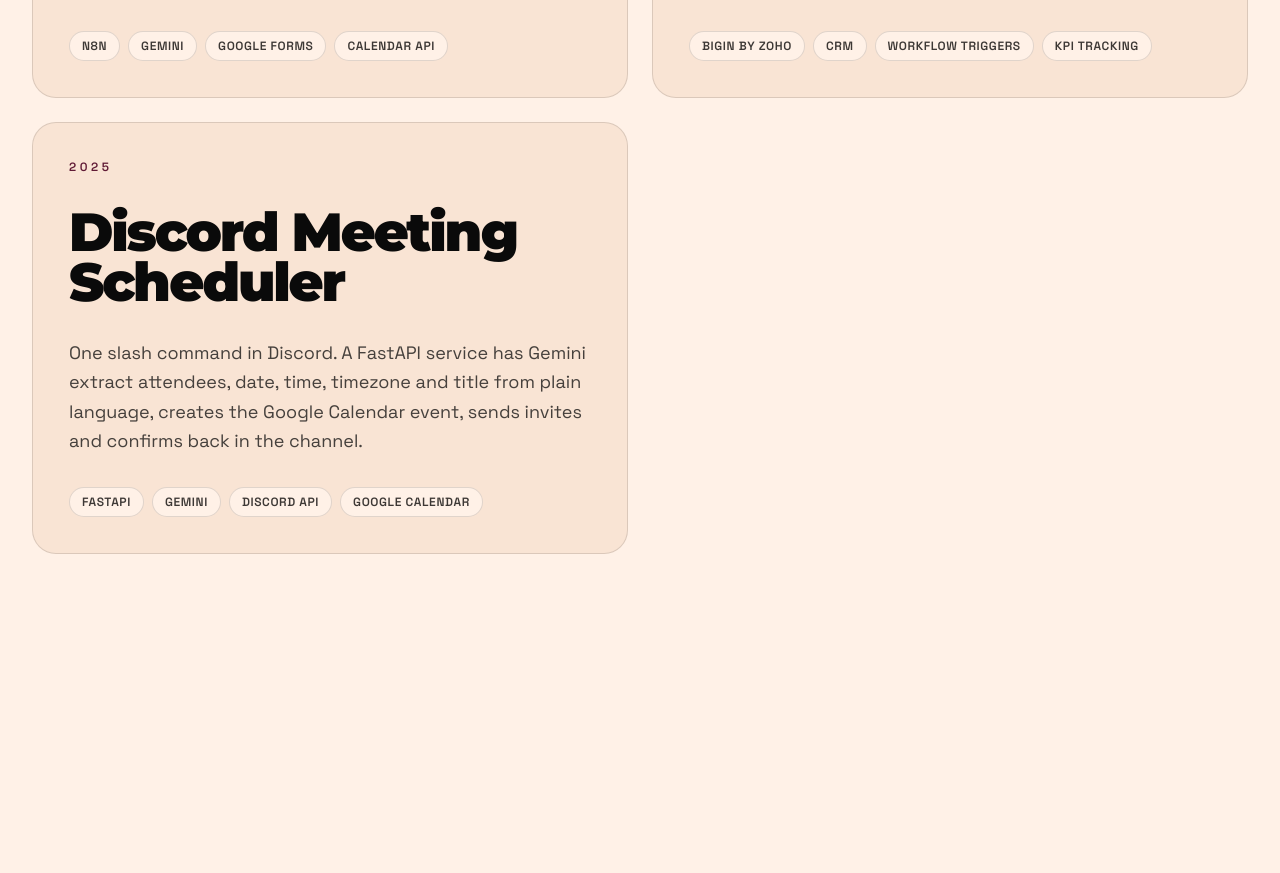
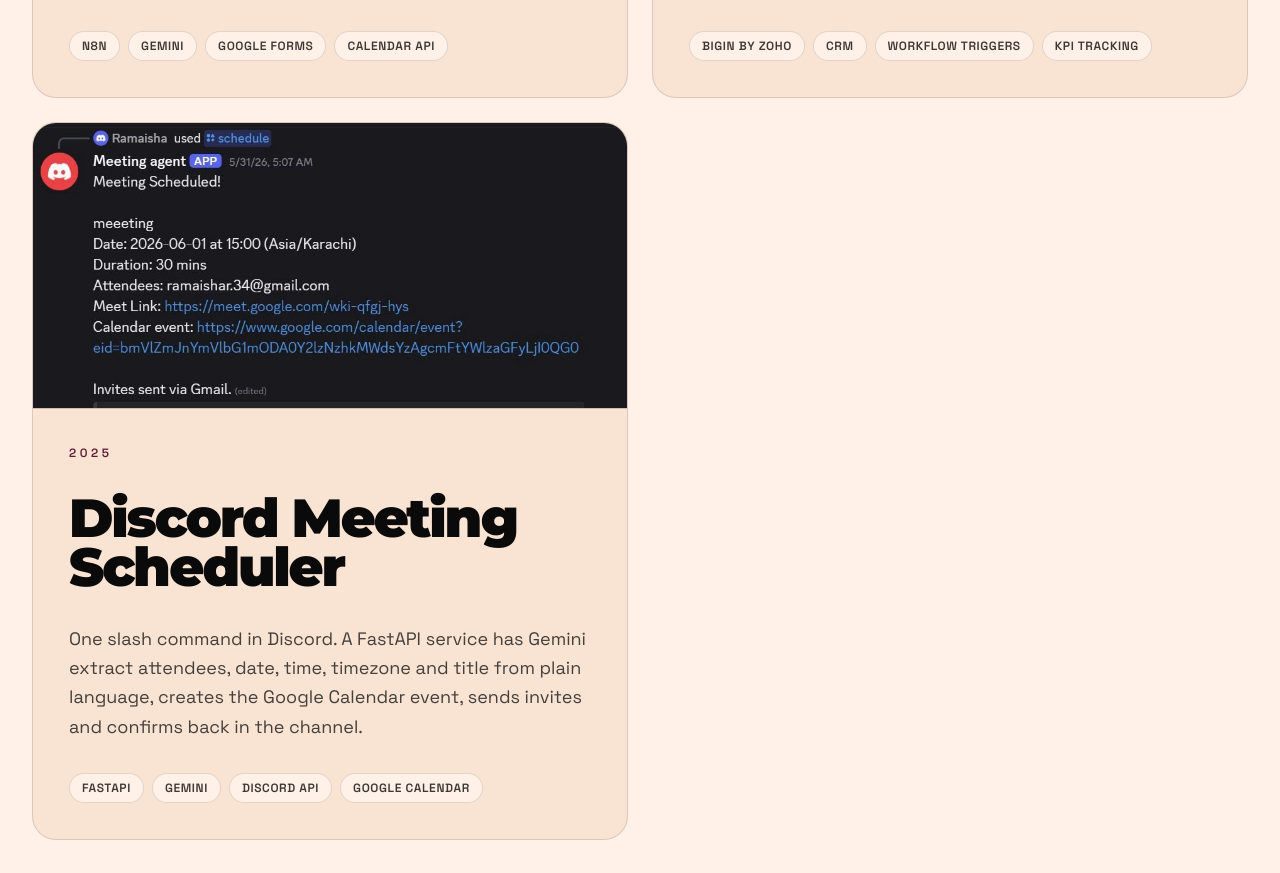
Before and after one commit to RamaishaRehman/ramaisha-portfolio, a Next.js app: page / in a window 1280 px wide. Shown: the part 4220-5093 px from the top of the page. Built offline with nearby package versions, Linux system fonts and the light colour scheme.

Commit message:
Add Discord screenshot to the Meeting Scheduler card
Co-Authored-By: Claude Fable 5.1 <noreply@anthropic.com>

```diff
--- a/src/content/site.ts
+++ b/src/content/site.ts
@@ -151,6 +151,12 @@ export const projects: Project[] = [
       "One slash command in Discord. A FastAPI service has Gemini extract attendees, date, time, timezone and title from plain language, creates the Google Calendar event, sends invites and confirms back in the channel.",
     tags: ["FastAPI", "Gemini", "Discord API", "Google Calendar"],
     accent: "lime",
+    image: {
+      src: "/images/discord-meeting-scheduler.jpg",
+      width: 945,
+      height: 453,
+      alt: "Discord meeting agent reply after a /schedule command: event title, date, duration, attendees, Google Meet link and calendar event, with invites sent via Gmail",
+    },
     year: "2025",
   },
 ];
```
Also changed, not shown: public/images/discord-meeting-scheduler.jpg (added).
